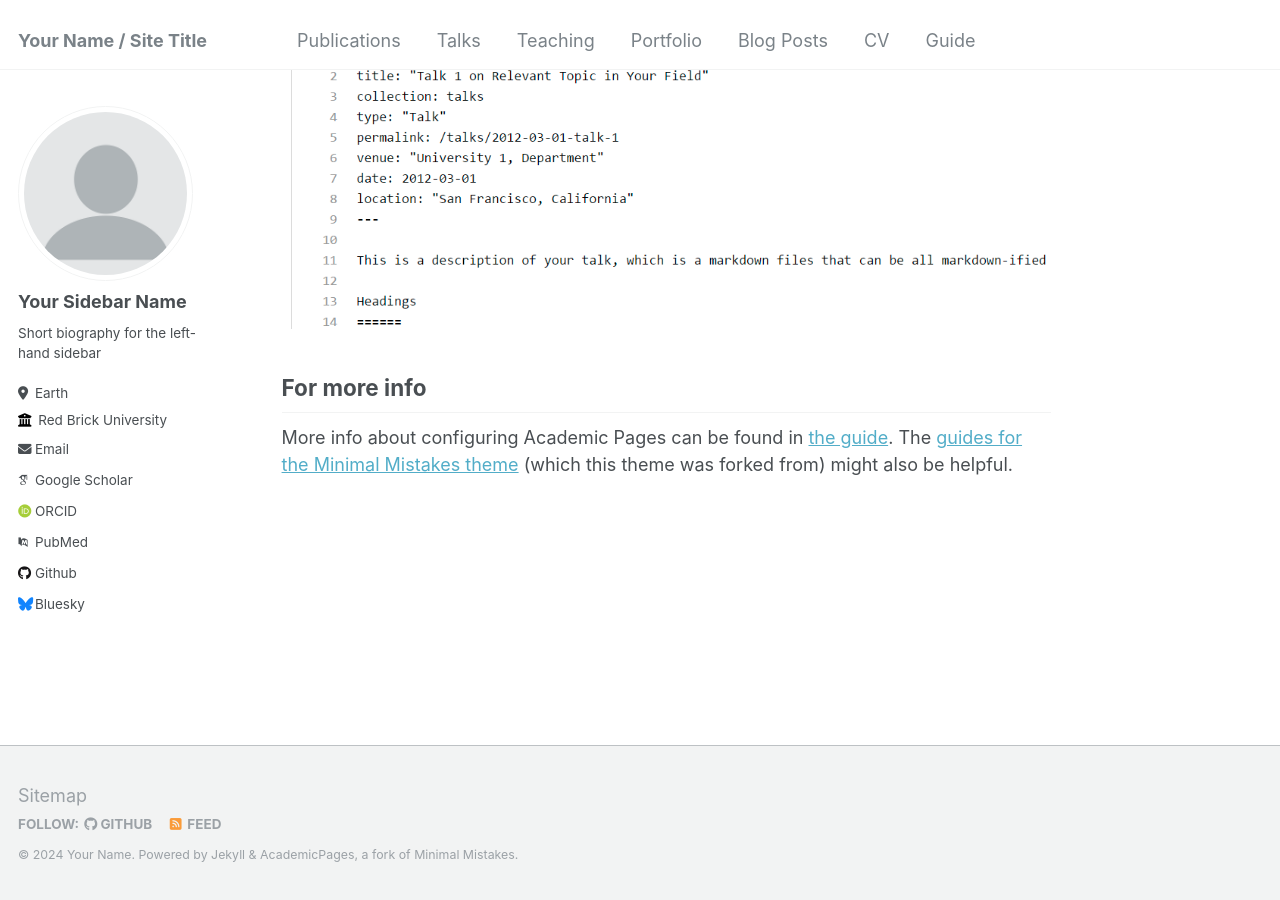
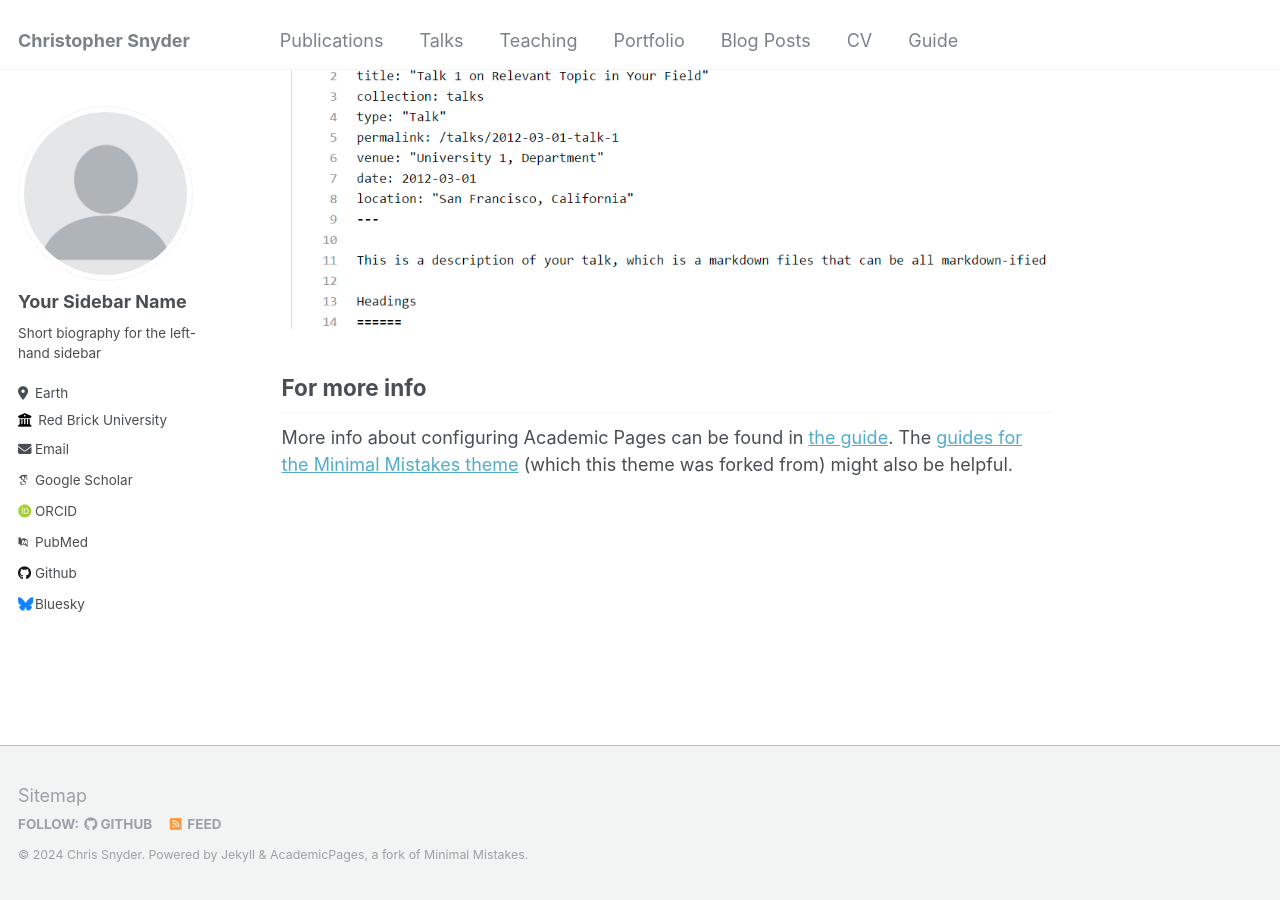
Before and after one commit to 22csnyder/blog-template, a Jekyll site: the page built from _pages/about.md, in a window 1280 px wide and 900 px high, scrolled down 2660 px. Built offline with Jekyll 4.4.1, drawn with Linux system fonts in a browser that asks for light colours; some web fonts are replaced.

Commit message:
Update _config.yml: title & name

```diff
--- a/_config.yml
+++ b/_config.yml
@@ -8,10 +8,10 @@
 
 # Basic Site Settings
 locale                   : "en-US"
-title                    : "Your Name / Site Title"
+title                    : "Christopher Snyder"
 title_separator          : "-"
-name                     : &name "Your Name"
-description              : &description "personal description"
+name                     : &name "Chris Snyder"
+description              : &description "Data Pathologist"
 url                      : https://academicpages.github.io # the base hostname & protocol for your site e.g. "https://mmistakes.github.io"
 baseurl                  : "" # the subpath of your site, e.g. "/blog"
 repository               : "academicpages/academicpages.github.io"
```
